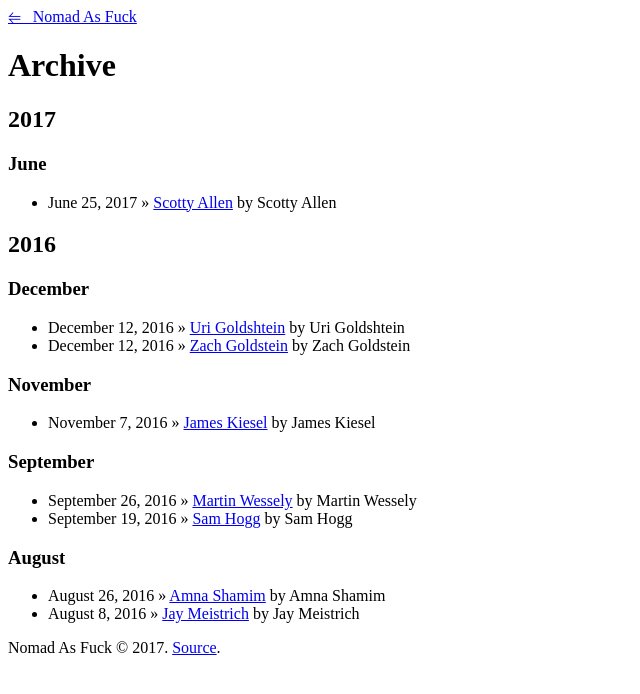
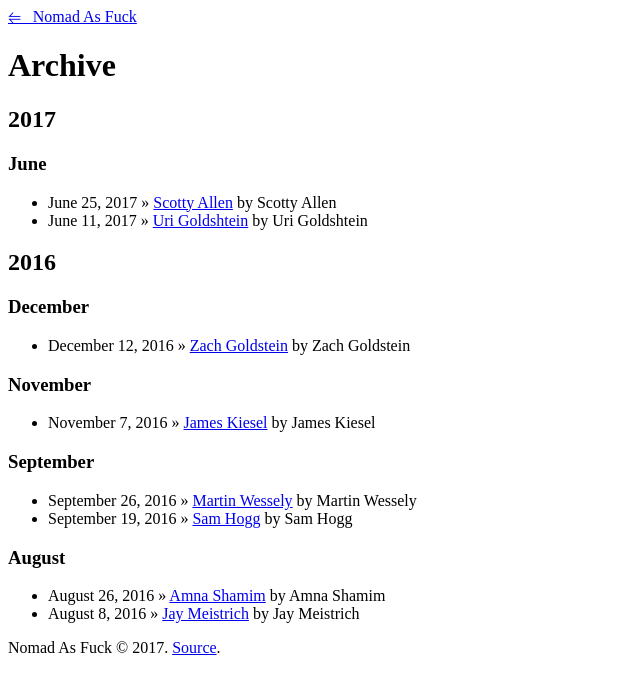
Before and after one commit to RichardLitt/nomad-as-fuck, a Jekyll site: the page built from archive.html, in a window 1280 px wide. Shown: the top 694 px of the page, without its empty margins (0-640 px from the left). Built offline with Jekyll 4.4.1, drawn with Linux system fonts in a browser that asks for light colours; nearby versions of some CDN libraries; some web fonts are replaced.

Commit message:
Fix Uri
Close #24

```diff
--- a/_posts/2017-06-11-uri-goldshtein.md
+++ b/_posts/2017-06-11-uri-goldshtein.md
@@ -6,7 +6,7 @@ category: post
 link: "https://angular-meteor.com/"
 twitter: UriGoldshtein
 tags: [digital nomad, remote worker, tech]
-date: 2016-12-12-18-48
+date: 2017-06-11-18-48
 image: uri.jpg
 ---
 {% include JB/setup %}
```
